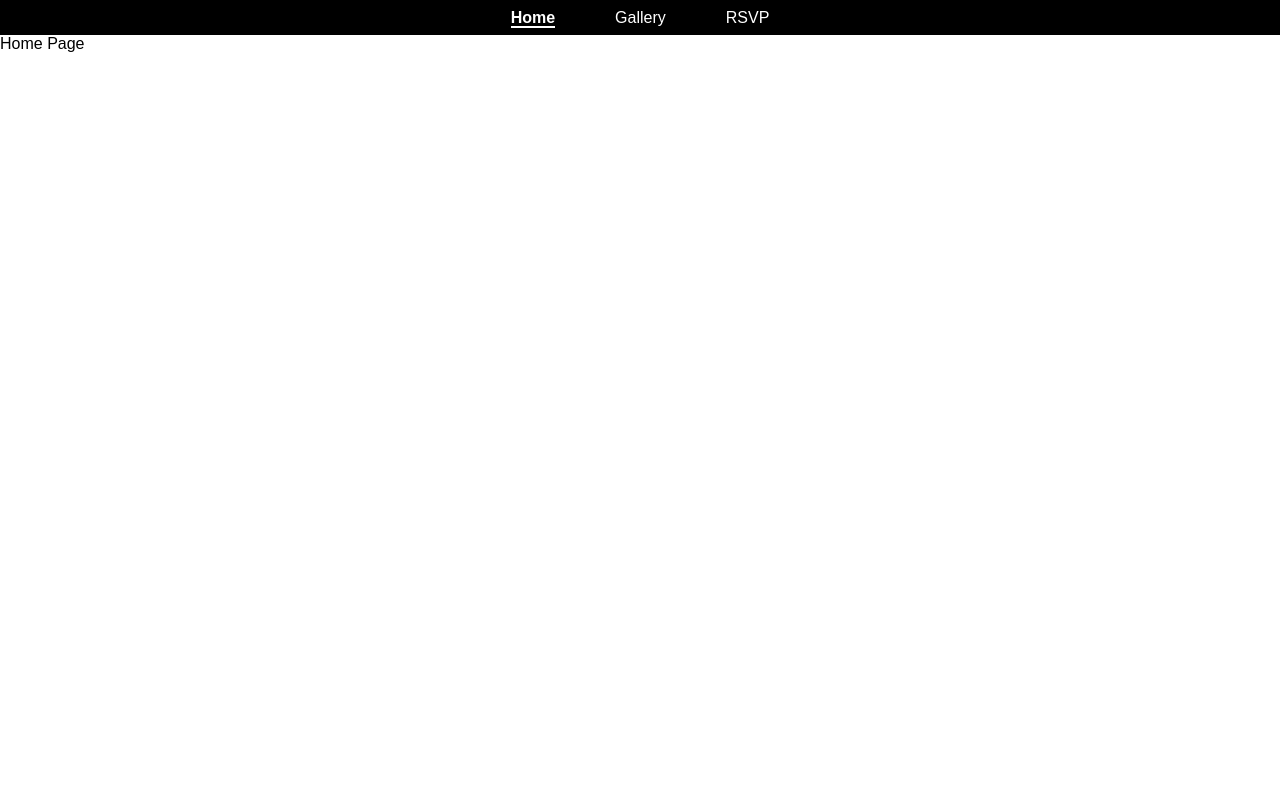
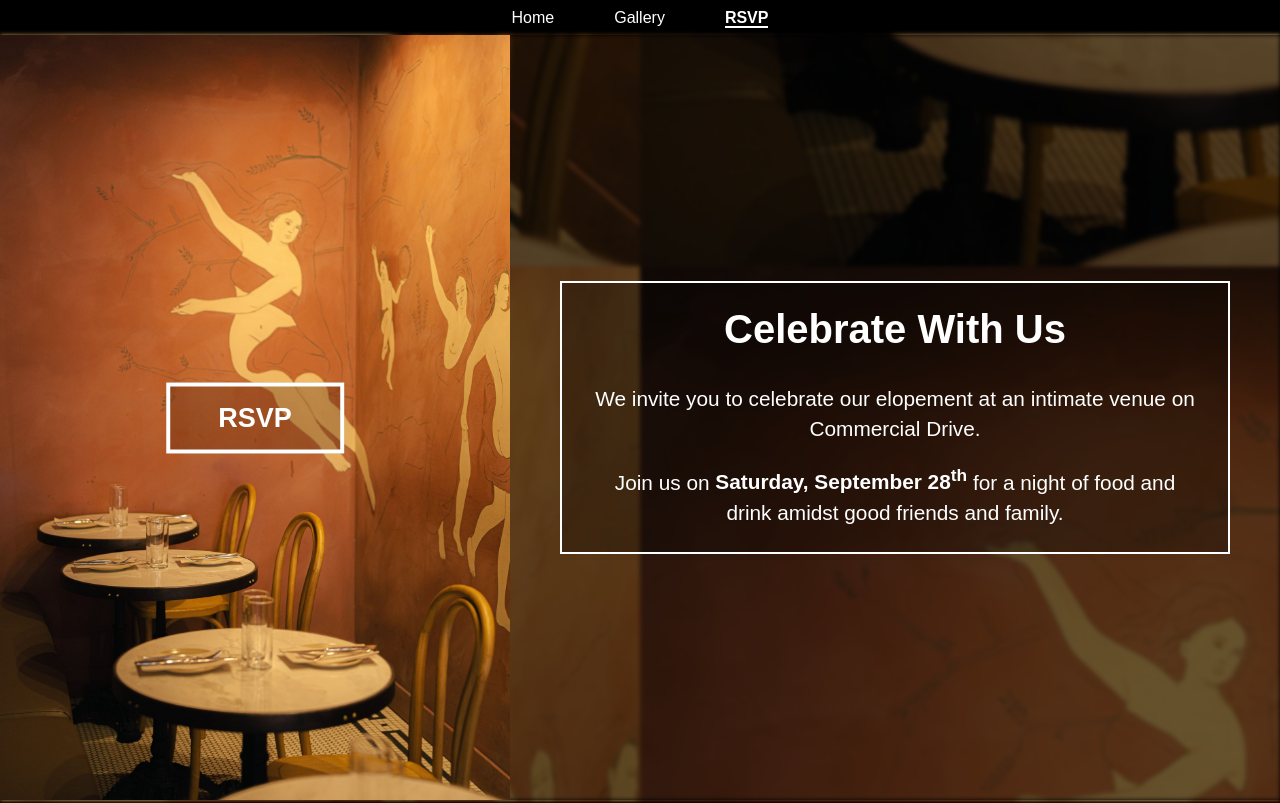
Before and after one commit to EricLusk-Jopson/wedding-site, a React (Vite) app: page /#/rsvp in a window 1280 px wide. Shown: the top 803 px of the page. Built offline with nearby package versions, Linux system fonts and the light colour scheme; no server answers.

Commit message:
changed over to hash router

```diff
--- a/src/main.tsx
+++ b/src/main.tsx
@@ -2,12 +2,12 @@ import React from "react";
 import ReactDOM from "react-dom/client";
 import App from "./App.tsx";
 import "./index.css";
-import { BrowserRouter } from "react-router-dom";
+import { HashRouter } from "react-router-dom";
 
 ReactDOM.createRoot(document.getElementById("root")!).render(
   <React.StrictMode>
-    <BrowserRouter basename={import.meta.env.BASE_URL}>
+    <HashRouter>
       <App />
-    </BrowserRouter>
+    </HashRouter>
   </React.StrictMode>
 );
--- a/src/pages/RSVP/Rsvp.module.css
+++ b/src/pages/RSVP/Rsvp.module.css
@@ -125,7 +125,7 @@
     left: 0;
     right: 0;
     bottom: 0;
-    background-image: url("../../assets/Images/small/pax1.jpeg");
+    background-image: url("../../assets/Images/pax1.jpeg");
     background-size: 80% auto; /* Stretch the image horizontally */
     background-position: 250% -30%; /* Translate the image horizontally to the left */
     background-repeat: repeat; /* Ensure the image doesn't repeat */
--- a/src/pages/RSVP/Rsvp.tsx
+++ b/src/pages/RSVP/Rsvp.tsx
@@ -1,5 +1,5 @@
 import styles from "./Rsvp.module.css";
-import venue from "../../assets/Images/small/pax1.jpeg";
+import venue from "../../assets/Images/pax1.jpeg";
 import RsvpForm from "../../components/RsvpForm/RsvpForm";
 
 const RSVP: React.FC = () => {
```
Also changed, not shown: src/pages/Gallery/Gallery.tsx (+18 -18 lines).
